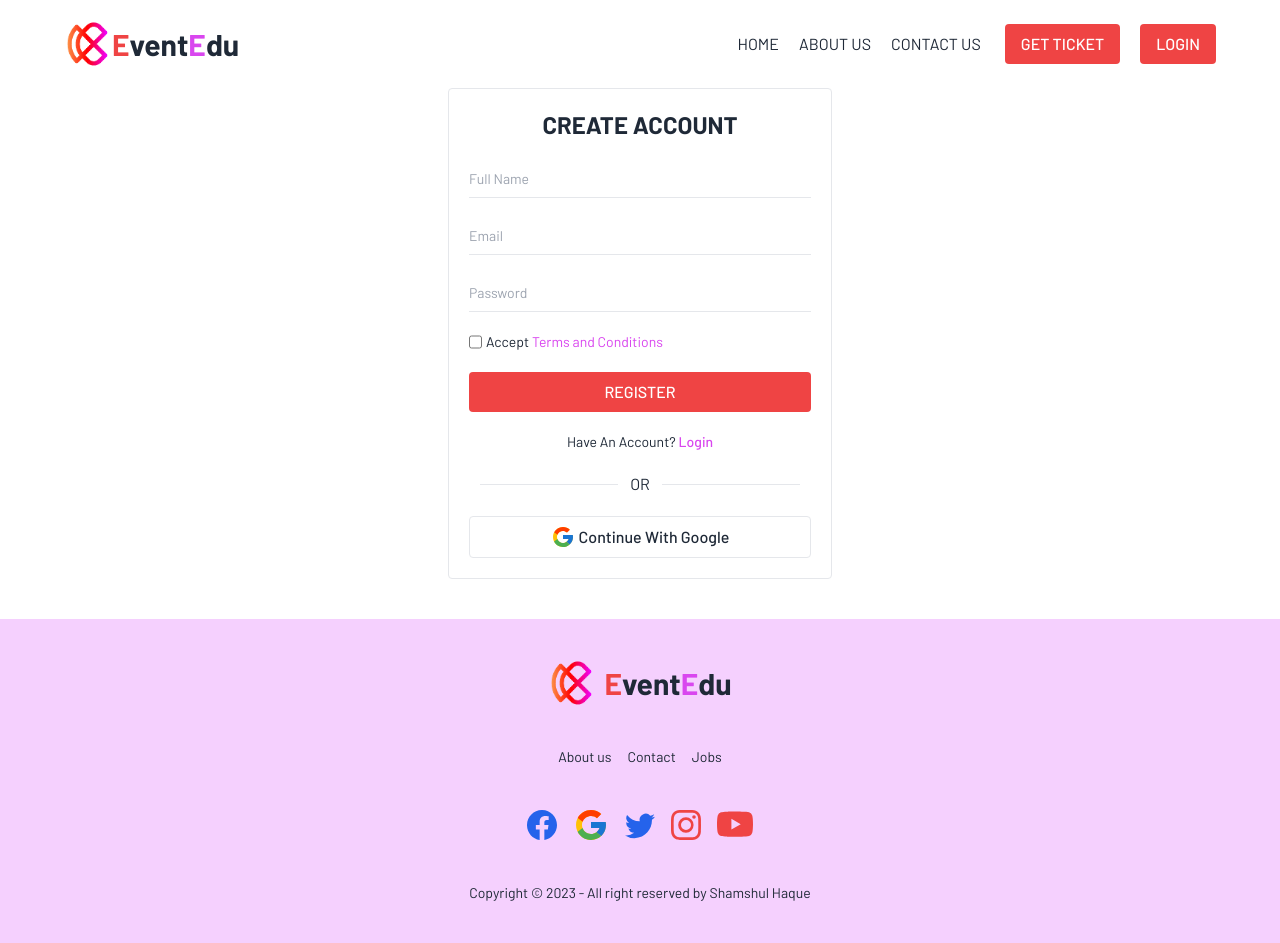
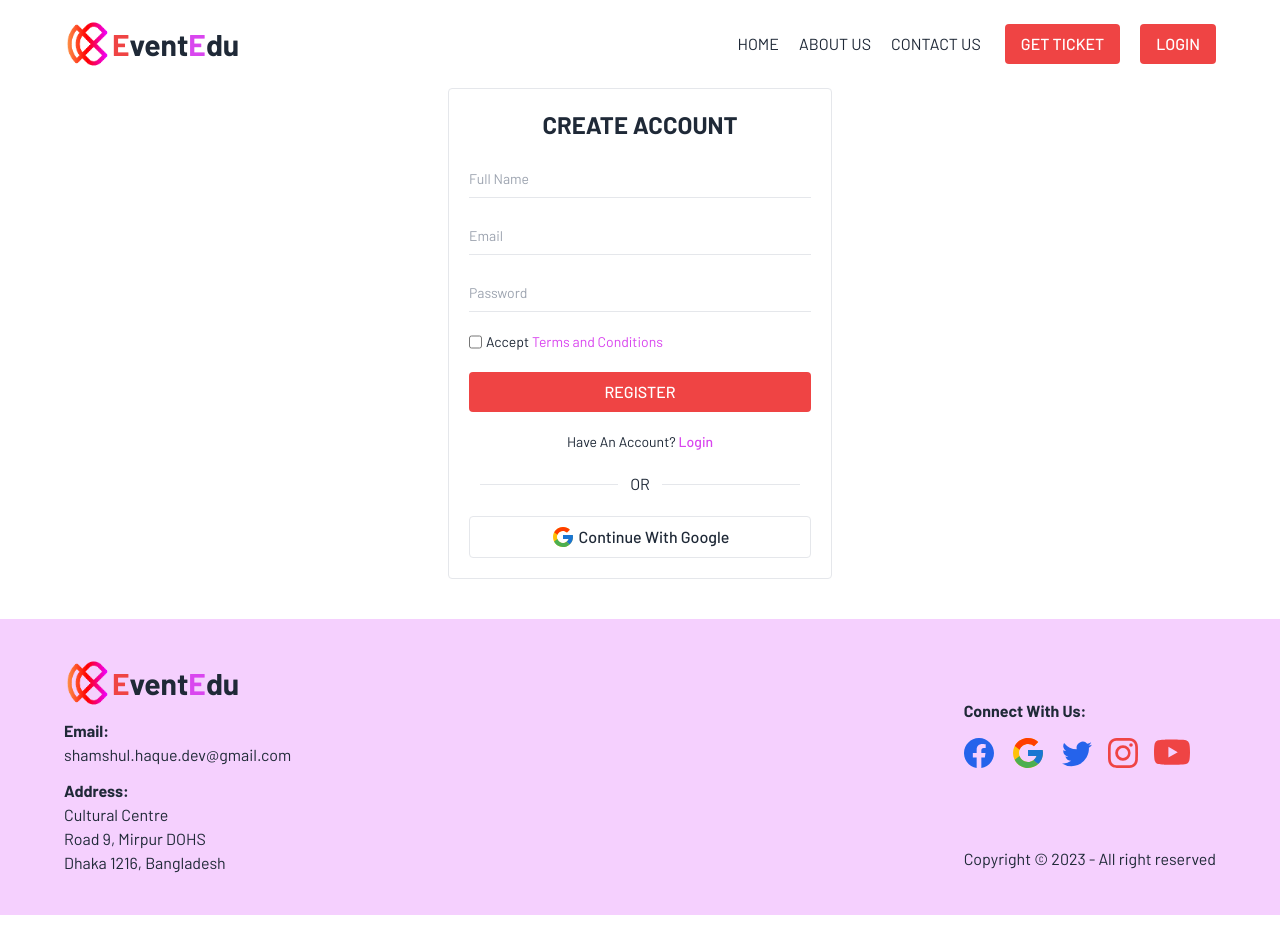
Before and after one commit to shamshul-haque/event-edu, a React (Vite) app: page /registration in a window 1280 px wide. After the commit the page ends 915 px from the top, so only its background shows below. Built offline with nearby package versions, Linux system fonts and the light colour scheme.

Commit message:
made fake data and update the design of footer

```diff
--- a/package.json
+++ b/package.json
@@ -17,7 +17,8 @@
     "react-dom": "^18.2.0",
     "react-icons": "^4.11.0",
     "react-router-dom": "^6.16.0",
-    "sort-by": "^1.2.0"
+    "sort-by": "^1.2.0",
+    "swiper": "^10.3.1"
   },
   "devDependencies": {
     "@types/react": "^18.2.15",
--- a/src/components/footer/Footer.jsx
+++ b/src/components/footer/Footer.jsx
@@ -5,7 +5,9 @@ import logo from "../../assets/logo.png";
 
 const Footer = () => {
   return (
-    <footer className="footer footer-center p-10 bg-fuchsia-200 mt-10">
+    <footer className="px-4 md:px-8 lg:px-16 py-10 mt-10 bg-fuchsia-200">
+      <div className="flex flex-col md:flex-row justify-between gap-5">
+        <div className="space-y-3">
           <div className="flex items-center">
             <img src={logo} alt="logo" className="w-12" />
             <p className="text-3xl font-bold">
@@ -13,17 +15,20 @@ const Footer = () => {
               <span className="text-fuchsia-500">E</span>du
             </p>
           </div>
-      <div className="flex items-center gap-4">
-        <Link to="" className="link-hover">
-          About us
-        </Link>
-        <Link to="#" className="link-hover">
-          Contact
-        </Link>
-        <Link to="#" className="link-hover">
-          Jobs
-        </Link>
+          <div>
+            <p className="font-bold">Email:</p>
+            <Link to="#">shamshul.haque.dev@gmail.com</Link>
           </div>
+          <div>
+            <p className="font-bold">Address:</p>
+            <p>
+              Cultural Centre <br /> Road 9, Mirpur DOHS <br /> Dhaka 1216,
+              Bangladesh
+            </p>
+          </div>
+        </div>
+        <div className="md:mt-10 space-y-3">
+          <p className="font-bold">Connect With Us:</p>
           <div className="flex items-center gap-4">
             <Link to="#">
               <BsFacebook className="text-3xl text-blue-600" />
@@ -41,7 +46,9 @@ const Footer = () => {
               <BsYoutube className="text-4xl text-red-500" />
             </Link>
           </div>
-      <p>Copyright © 2023 - All right reserved by Shamshul Haque</p>
+          <p className="md:pt-16">Copyright © 2023 - All right reserved</p>
+        </div>
+      </div>
     </footer>
   );
 };
--- a/src/components/header/banner/Banner.jsx
+++ b/src/components/header/banner/Slider.jsx
@@ -1,4 +1,4 @@
-const Banner = () => {
+const Slider = () => {
   return (
     <div className="h-[1200px] bg-green-400">
       <p>banner</p>
@@ -6,4 +6,4 @@ const Banner = () => {
   );
 };
 
-export default Banner;
+export default Slider;
--- a/src/components/home/Home.jsx
+++ b/src/components/home/Home.jsx
@@ -1,9 +1,9 @@
-import Banner from "../header/banner/Banner";
+import Slider from "../header/banner/Slider";
 
 const Home = () => {
   return (
     <div>
-      <Banner />
+      <Slider />
     </div>
   );
 };
```
Also changed, not shown: public/serivces.json (added, +50 -0 lines), 1 other file (tests, documents, lock files or other folders). Lines whose indentation alone changed are shown as unchanged.
